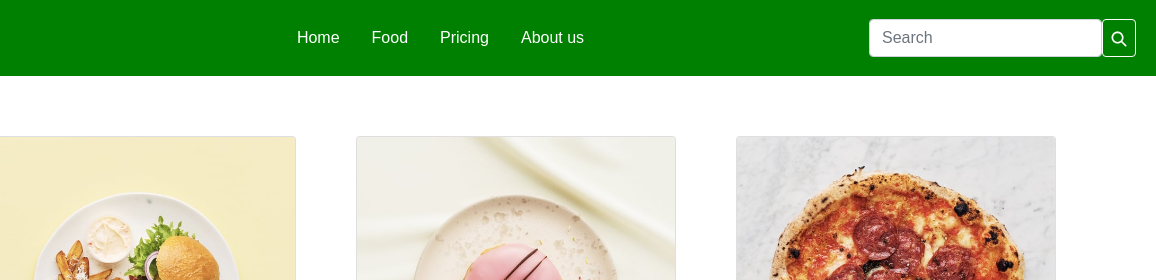
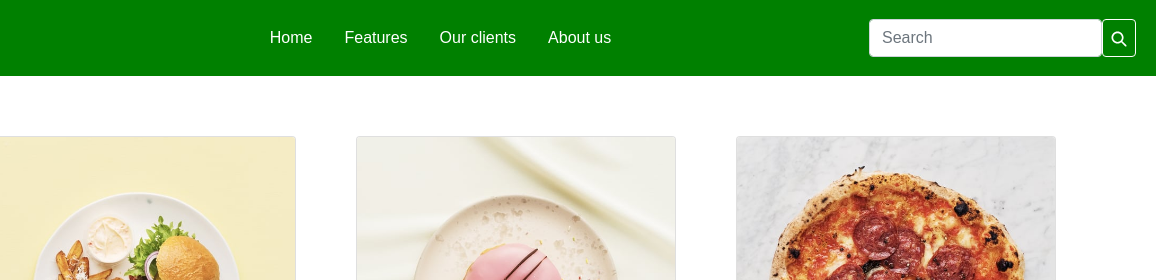
Before and after one commit to OneStep55/onestep55.github.io, a plain HTML site: page index.html in a window 1280 px wide. Shown: the top 280 px of the page, 124-1280 px from the left. Drawn offline with nearby package versions, Linux system fonts and the light colour scheme; a web font is replaced by a local one.

Commit message:
Add files via upload

```diff
--- a/index.html
+++ b/index.html
@@ -16,7 +16,7 @@
 <body>
     <nav class="navbar sticky-top">
         <a class="navbar-brand" href="./index.html" style="margin-left: 10px;">
-            <img src="icons/yammyLogo.png" width="100"class="icon" alt="">
+            <img src="./icons/yammyLogo.png" width="100"class="icon" alt="">
         </a>
 
         <ul class="navbar-text">
@@ -24,10 +24,10 @@
             <a class="nav-link" href="./index.html">Home</a>
             </li>
             <li class="nav-item">
-            <a class="nav-link" href="./index.html">Food</a>
+            <a class="nav-link" href="#Features">Features</a>
             </li>
             <li class="nav-item">
-            <a class="nav-link" href="./index.html">Pricing</a>
+            <a class="nav-link" href="#clients">Our clients</a>
             </li>
             <li class="nav-item">
                 <a class="nav-link" href="./index.html">About us</a>
@@ -37,7 +37,7 @@
         <form class = "search">
             <input class="form-control" placeholder="Search" aria-label="Search";>
             <button class="btn" type="submit" style=" border-color: white; padding: 0; padding: 6px; background:none;">
-                <img src="./Icons/icons8-search.svg" width="20px" alt="">
+                <img src="./icons/icons8-search.svg" width="20px" alt="">
         </button>
 
         </form>
@@ -117,7 +117,7 @@
             </div>
         </div>
 
-        <div class="features">
+        <div class="features" id="Features">
 
    	    <div class= "row">
    		  <div class="col">
@@ -137,7 +137,7 @@
    		</div>
    	</div>
 
-      <section class="comments">
+      <section class="comments" id = "clients">
       <h2>Our clients</h2>
       <hr>
       <div id="carouselExampleControls" class="carousel slide" data-ride="carousel">
```
